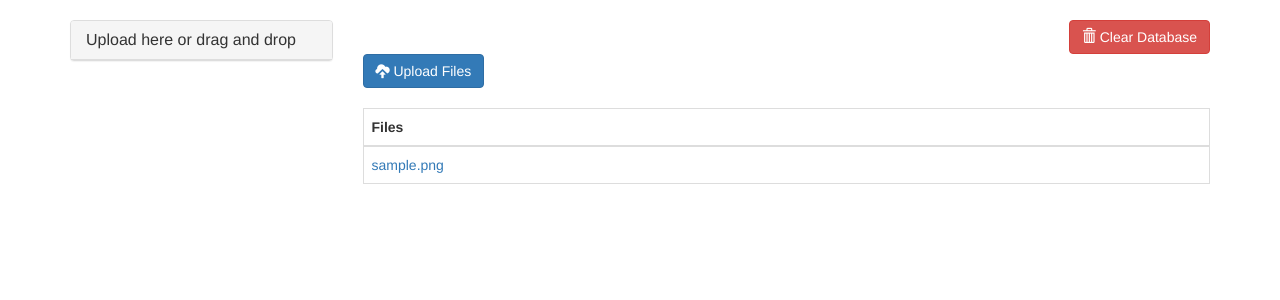
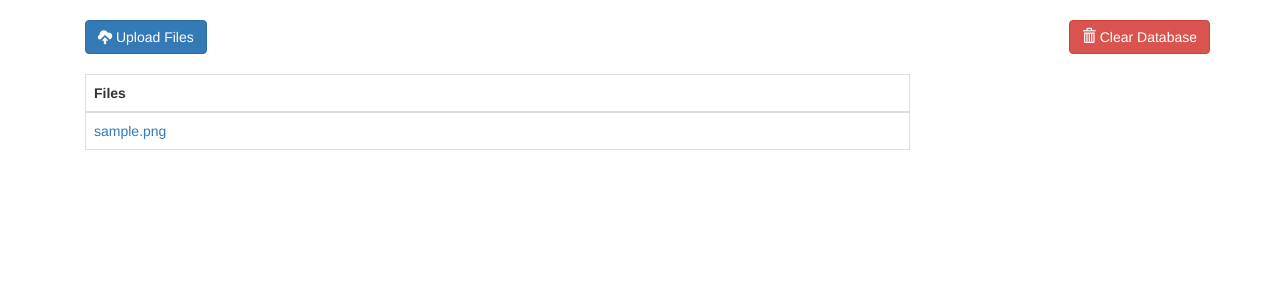
Before and after one commit to Prajjwal-Arya/sharingZONE, a Django app: page /photos/basic-upload/ in a window 1280 px wide. Shown: the part 52-352 px from the top of the page. Run offline with Django 3.2, Linux system fonts and the light colour scheme; tables that the repository leaves empty hold one stand-in row (values such as "Sample post"); some libraries are stand-ins or nearby versions.

Commit message:
Update base.html

```diff
--- a/mysite/photos/templates/photos/base.html
+++ b/mysite/photos/templates/photos/base.html
@@ -8,14 +8,6 @@
       <span class="glyphicon glyphicon-trash"></span> Clear Database
     </button>
   </form>
-  <div class="row">
-    <div class="col-md-3">
-      <div class="panel panel-default">
-        <div class="panel-heading">
-          <h3 class="panel-title">Upload here or drag and drop</h3>
-        </div>
-      </div>
-    </div>
     <div class="col-md-9">
       {% block photos_content %}
       {% endblock %}
```
